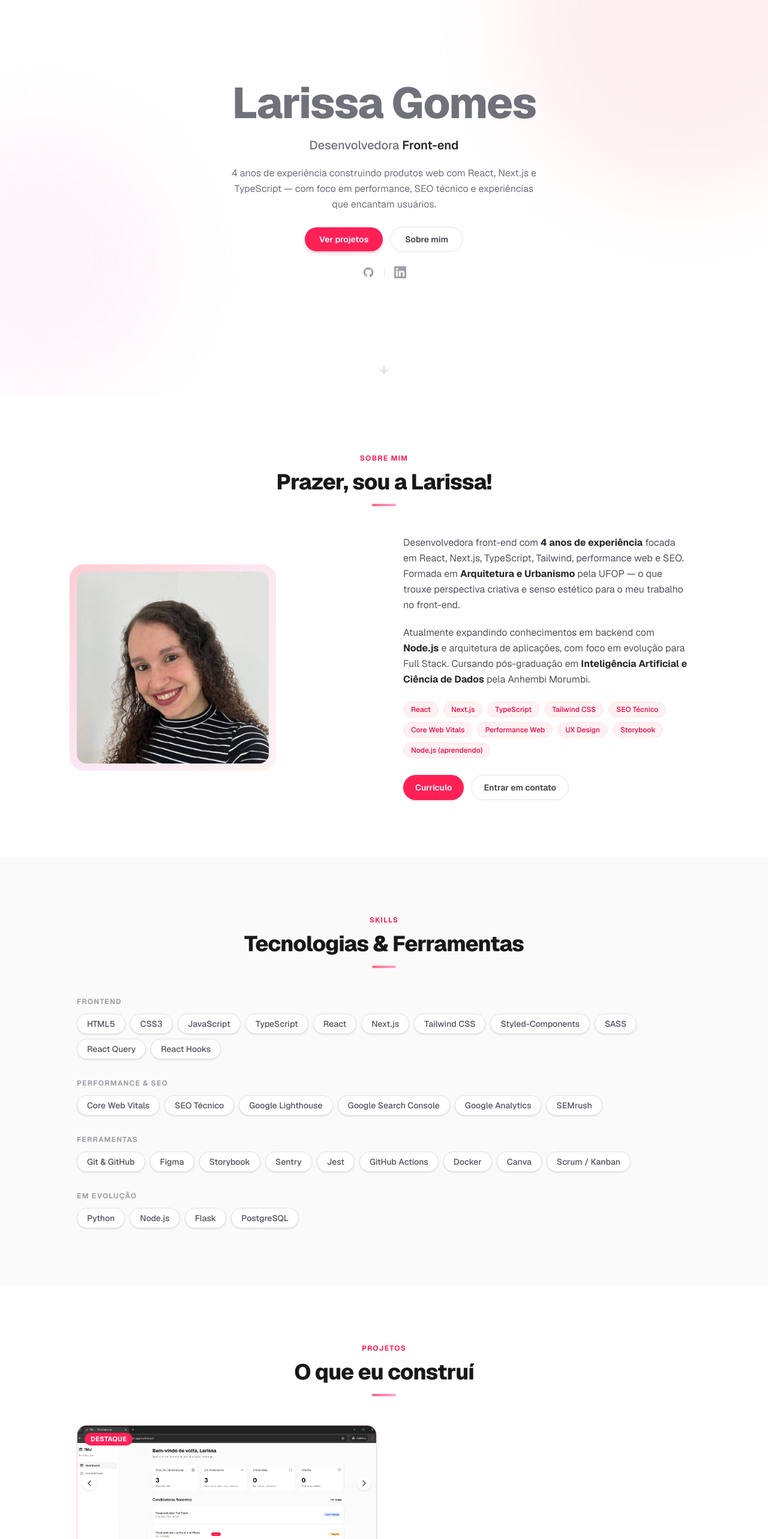
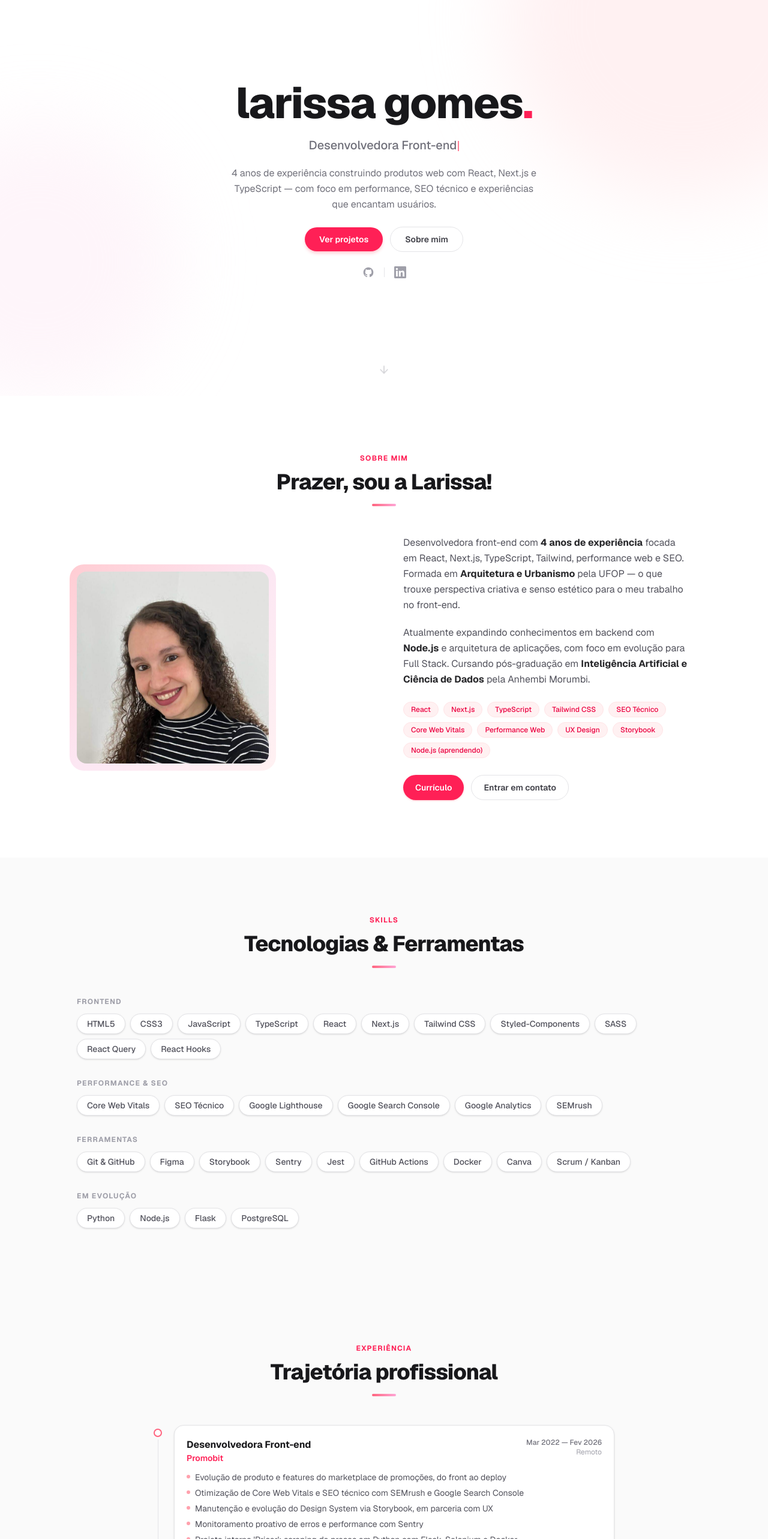
Before and after one commit to lahgomes/portfolio, a Next.js app: page / in a window 1280 px wide. Shown: the part 140-2706 px from the top of the page at 60% size. Built offline with nearby package versions, Linux system fonts and the light colour scheme.

Commit message:
feat: mouse-tracking gradient on name, typewriter role, better gallery, reorder sections

```diff
--- a/src/app/page.tsx
+++ b/src/app/page.tsx
@@ -16,8 +16,8 @@ export default function Home() {
         <Hero />
         <About />
         <Skills />
+        <Experience />
         <Projects />
-        <Experience />
         <Education />
         <Contact />
       </main>
--- a/src/components/Hero.tsx
+++ b/src/components/Hero.tsx
@@ -1,5 +1,79 @@
+"use client";
+
+import { useRef, useState, useEffect } from "react";
 import { ArrowDown } from "lucide-react";
 import { GithubIcon, LinkedinIcon } from "./icons/SocialIcons";
+
+function AnimatedName() {
+  const ref = useRef<HTMLHeadingElement>(null);
+
+  const handleMouseMove = (e: React.MouseEvent) => {
+    const el = ref.current;
+    if (!el) return;
+    const rect = el.getBoundingClientRect();
+    const cx = rect.left + rect.width / 2;
+    const cy = rect.top + rect.height / 2;
+    const angle =
+      Math.atan2(e.clientY - cy, e.clientX - cx) * (180 / Math.PI) + 90;
+    el.style.setProperty("--grad-angle", `${angle}deg`);
+  };
+
+  return (
+    <h1
+      ref={ref}
+      onMouseMove={handleMouseMove}
+      className="hero-item group cursor-default text-5xl font-extrabold tracking-tight sm:text-6xl lg:text-7xl"
+    >
+      <span className="relative">
+        <span className="text-zinc-900 transition-opacity duration-300 group-hover:opacity-0">
+          larissa gomes
+        </span>
+        <span
+          className="absolute inset-0 bg-clip-text text-transparent opacity-0 transition-opacity duration-300 group-hover:opacity-100"
+          style={{
+            backgroundImage:
+              "linear-gradient(var(--grad-angle, 135deg), #f43f5e, #f472b6)",
+          }}
+        >
+          larissa gomes
+        </span>
+      </span>
+      <span className="text-rose-500">.</span>
+    </h1>
+  );
+}
+
+function Typewriter({ text, delay = 0 }: { text: string; delay?: number }) {
+  const [displayed, setDisplayed] = useState("");
+  const [done, setDone] = useState(false);
+
+  useEffect(() => {
+    const start = setTimeout(() => {
+      let i = 0;
+      const timer = setInterval(() => {
+        i++;
+        setDisplayed(text.slice(0, i));
+        if (i >= text.length) {
+          clearInterval(timer);
+          setDone(true);
+        }
+      }, 55);
+      return () => clearInterval(timer);
+    }, delay);
+    return () => clearTimeout(start);
+  }, [text, delay]);
+
+  return (
+    <span>
+      {displayed}
+      <span
+        className={`inline-block w-0.5 h-[0.85em] bg-rose-400 ml-0.5 align-middle ${
+          done ? "animate-pulse" : ""
+        }`}
+      />
+    </span>
+  );
+}
 
 export default function Hero() {
   return (
@@ -15,18 +89,10 @@ export default function Hero() {
 
       <div className="relative z-10 flex flex-col items-center gap-5">
 
-        <h1 className="hero-item group relative cursor-default text-5xl font-extrabold tracking-tight sm:text-6xl lg:text-7xl">
-          <span className="text-zinc-500 transition-opacity duration-500 group-hover:opacity-0">
-            Larissa Gomes
-          </span>
-          <span className="absolute inset-0 bg-linear-to-r from-rose-500 to-pink-400 bg-clip-text text-transparent opacity-0 transition-opacity duration-500 group-hover:opacity-100">
-            Larissa Gomes
-          </span>
-        </h1>
+        <AnimatedName />
 
         <p className="hero-item text-lg font-medium text-zinc-500 sm:text-xl">
-          Desenvolvedora{" "}
-          <span className="font-semibold text-zinc-800">Front-end</span>
+          <Typewriter text="Desenvolvedora Front-end" delay={900} />
         </p>
 
         <p className="hero-item max-w-lg text-zinc-500 leading-relaxed">
--- a/src/components/Projects.tsx
+++ b/src/components/Projects.tsx
@@ -44,26 +44,26 @@ function ProjectGallery({ images, alt }: { images?: string[]; alt: string }) {
           <button
             onClick={prev}
             aria-label="Imagem anterior"
-            className="absolute left-2 top-1/2 z-20 -translate-y-1/2 rounded-full bg-white/80 p-1 shadow hover:bg-white transition-colors"
+            className="absolute left-2 top-1/2 z-20 -translate-y-1/2 rounded-full bg-white p-2 shadow-md border border-zinc-200 hover:bg-rose-50 hover:border-rose-200 transition-colors"
           >
-            <ChevronLeft size={16} className="text-zinc-700" />
+            <ChevronLeft size={18} className="text-zinc-700" />
           </button>
           <button
             onClick={next}
             aria-label="Próxima imagem"
-            className="absolute right-2 top-1/2 z-20 -translate-y-1/2 rounded-full bg-white/80 p-1 shadow hover:bg-white transition-colors"
+            className="absolute right-2 top-1/2 z-20 -translate-y-1/2 rounded-full bg-white p-2 shadow-md border border-zinc-200 hover:bg-rose-50 hover:border-rose-200 transition-colors"
           >
-            <ChevronRight size={16} className="text-zinc-700" />
+            <ChevronRight size={18} className="text-zinc-700" />
           </button>
 
-          <div className="absolute bottom-2 left-1/2 z-20 flex -translate-x-1/2 gap-1.5">
+          <div className="absolute bottom-0 left-0 right-0 z-20 flex justify-center gap-2 pb-2.5 pt-6 bg-linear-to-t from-black/40 to-transparent">
             {list.map((_, i) => (
               <button
                 key={i}
                 onClick={(e) => { e.preventDefault(); setCurrent(i); }}
                 aria-label={`Ir para imagem ${i + 1}`}
-                className={`h-1.5 rounded-full transition-all ${
-                  i === current ? "w-4 bg-rose-500" : "w-1.5 bg-white/70"
+                className={`h-2 rounded-full transition-all ${
+                  i === current ? "w-5 bg-white shadow" : "w-2 bg-white/60 hover:bg-white/80"
                 }`}
               />
             ))}
```
